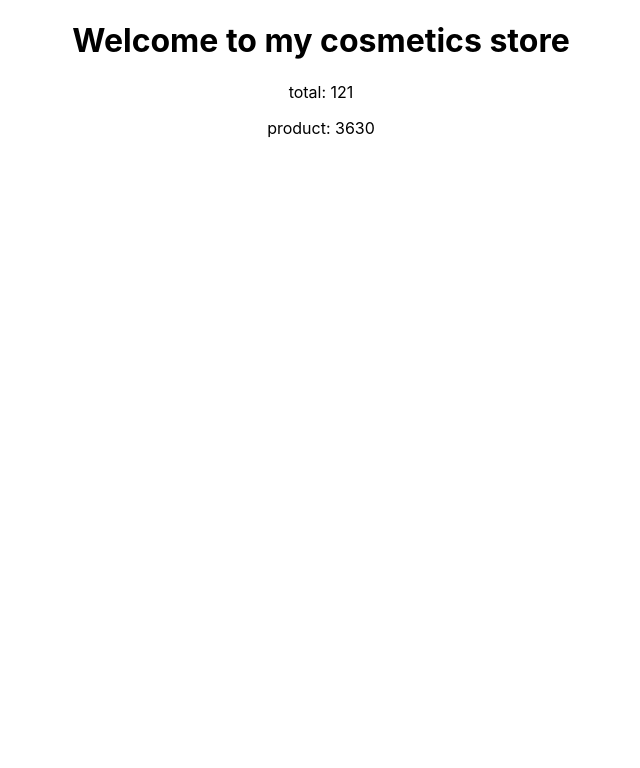
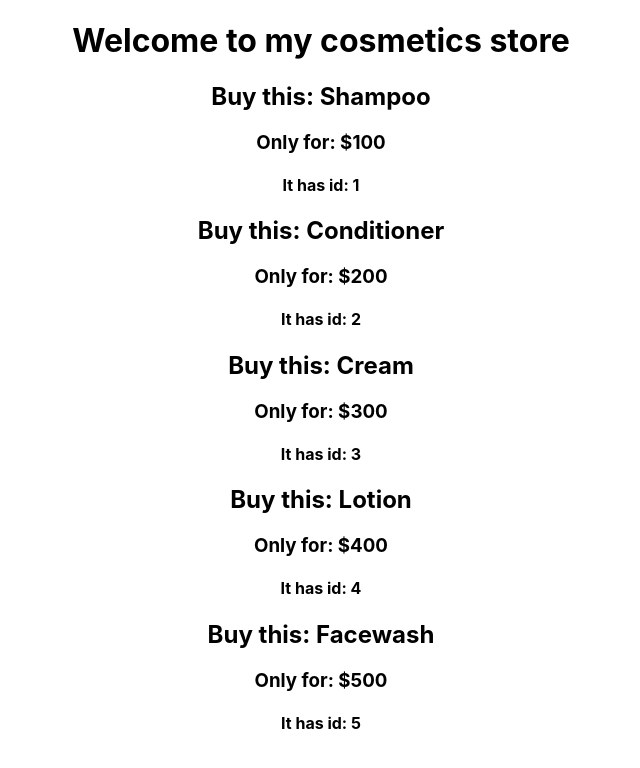
Before and after one commit to faizulislamfair/react-storage-and-handler, a React (Create React App) app: page / in a window 1280 px wide. Shown: the top 768 px of the page, without its empty margins (319-959 px from the left). Built offline with nearby package versions, Linux system fonts and the light colour scheme.

Commit message:
data generation 1st system

```diff
--- /dev/null
+++ b/src/components/Cosmetic/Cosmetic.js
@@ -0,0 +1,15 @@
+import React from 'react';
+
+const Cosmetic = (props) => {
+    const { name, price, id } = props.cosmetic;
+
+    return (
+        <div>
+            <h2>Buy this: {name}</h2>
+            <h3>Only for: ${price}</h3>
+            <h4>It has id: {id}</h4>
+        </div>
+    );
+};
+
+export default Cosmetic;
--- a/src/components/Cosmetics/Cosmetics.js
+++ b/src/components/Cosmetics/Cosmetics.js
@@ -1,17 +1,23 @@
 import React from 'react';
-import { add, multiply } from './../../utilities/calculate'
+import Cosmetic from '../Cosmetic/Cosmetic';
 
 const Cosmetics = () => {
-    const first = 55;
-    const second = 66;
-    const total = add(first, second);
-    const product = multiply(first, second);
+    const cosmetics = [
+        { id: 1, name: 'Shampoo', price: 100 },
+        { id: 2, name: 'Conditioner', price: 200 },
+        { id: 3, name: 'Cream', price: 300 },
+        { id: 4, name: 'Lotion', price: 400 },
+        { id: 5, name: 'Facewash', price: 500 }
+    ]
 
     return (
         <div>
             <h1>Welcome to my cosmetics store</h1>
-            <p>total: {total}</p>
-            <p>product: {product}</p>
+            {
+                cosmetics.map(cosmetic => <Cosmetic
+                    cosmetic={cosmetic}
+                    key={cosmetic.id}></Cosmetic>)
+            }
         </div>
     );
 };
```
Also changed, not shown: src/components/Cosmetic/Cosmetic.css (added).
